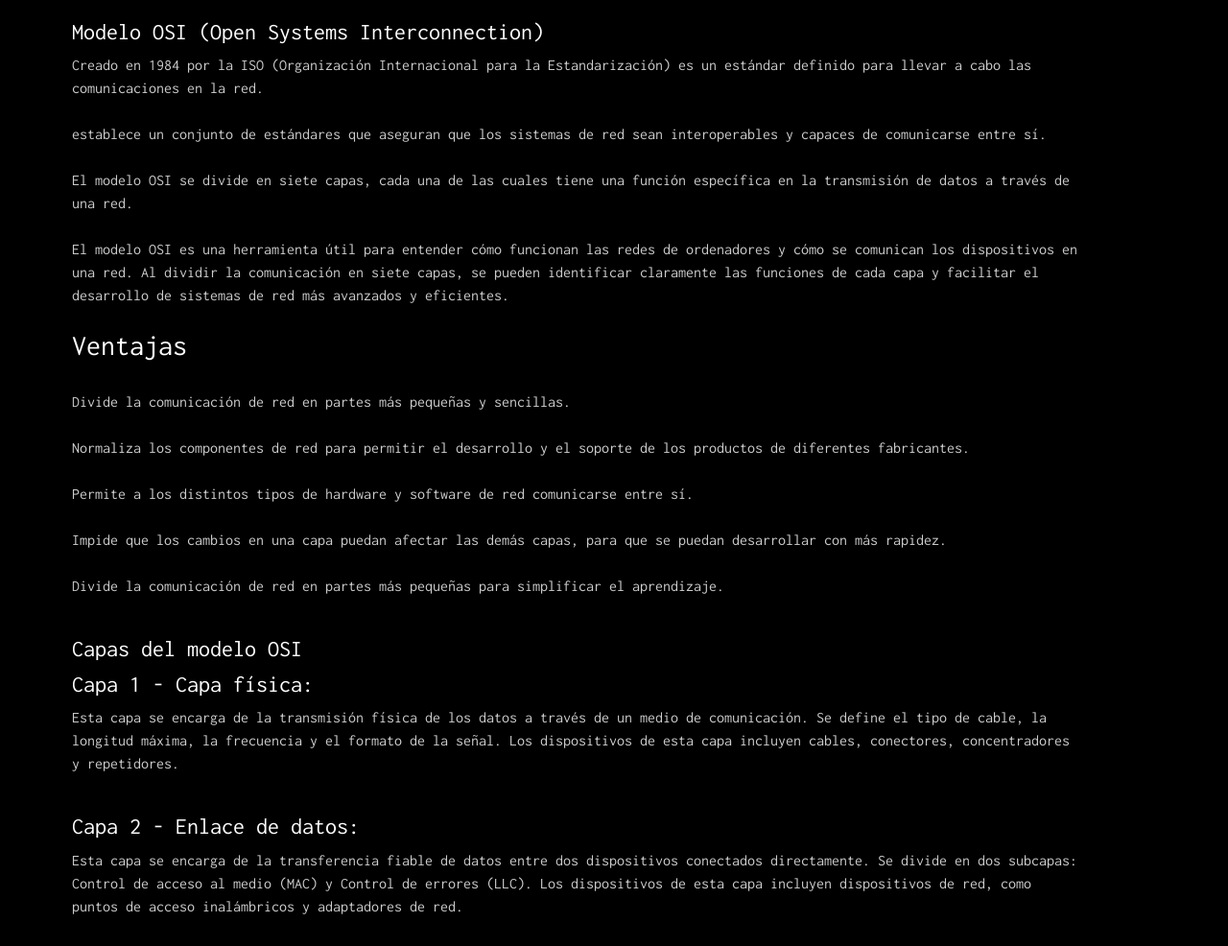
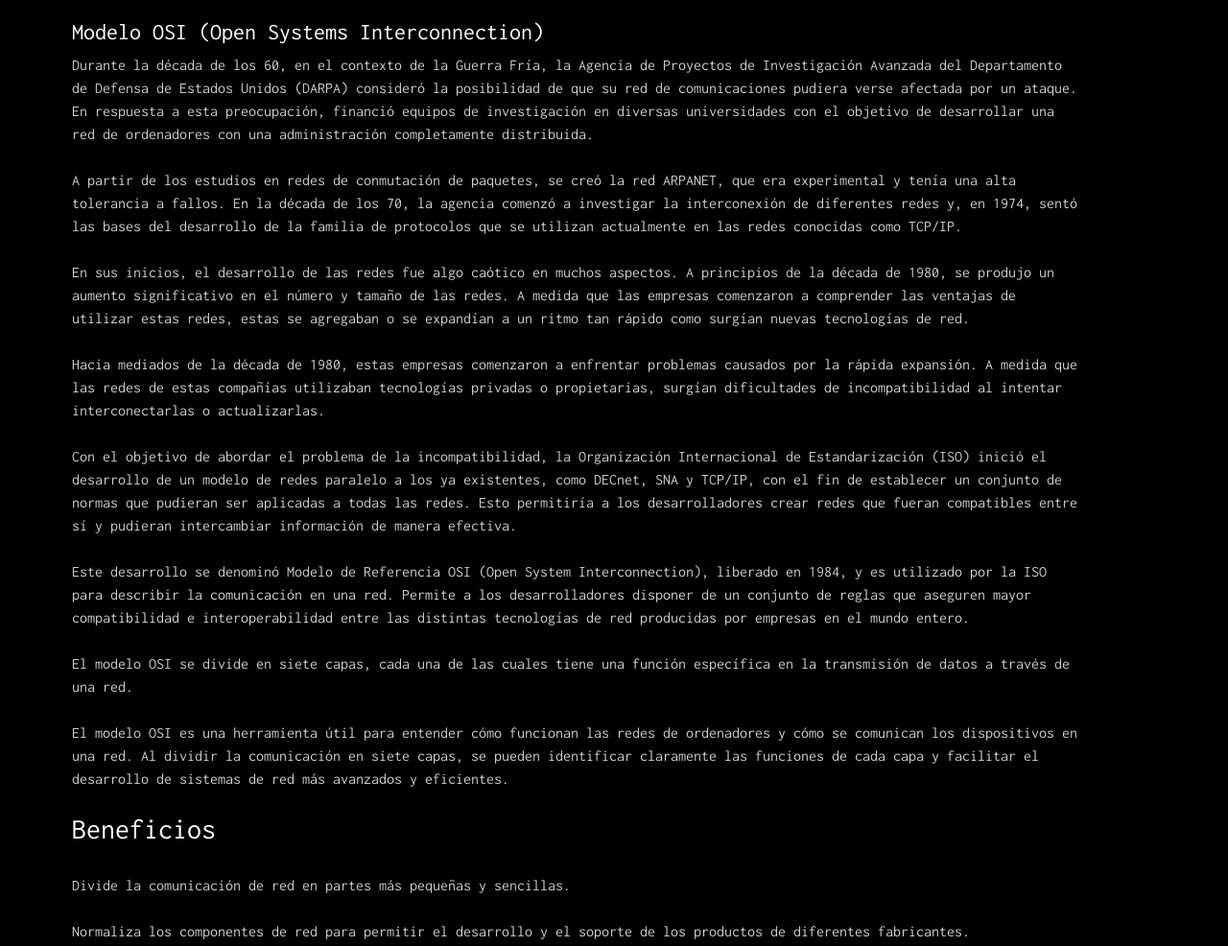
Before and after one commit to horaciokar/redesdedatos.net.ar, a plain HTML site: page modelo.html in a window 1280 px wide. Shown: the part 440-1426 px from the top of the page at 96% size. Drawn offline with Linux system fonts and the light colour scheme.

Commit message:
modelo OSI

```diff
--- a/modelo.html
+++ b/modelo.html
@@ -81,16 +81,39 @@
 													<div class="core">
 														<div class="fh5co-post to-animate">
 															<h3>Modelo OSI (Open Systems Interconnection)</h3>
-															<p>Creado en 1984 por la ISO (Organización Internacional para la Estandarización) es un estándar definido para llevar a
-															cabo las comunicaciones en la red.</p>
-															<p>establece un conjunto de estándares que aseguran que los sistemas de red sean interoperables y capaces de comunicarse
-															entre sí.</p>
+															<p>Durante la década de los 60, en el contexto de la Guerra Fría, la Agencia de Proyectos de Investigación Avanzada del
+															Departamento de Defensa de Estados Unidos (DARPA) consideró la posibilidad de que su red de comunicaciones pudiera verse
+															afectada por un ataque. En respuesta a esta preocupación, financió equipos de investigación en diversas universidades
+															con el objetivo de desarrollar una red de ordenadores con una administración completamente distribuida.</p>
+															<p>A partir de los estudios en redes de conmutación de paquetes, se creó la red ARPANET, que era experimental y tenía una
+															alta tolerancia a fallos. En la década de los 70, la agencia comenzó a investigar la interconexión de diferentes redes
+															y, en 1974, sentó las bases del desarrollo de la familia de protocolos que se utilizan actualmente en las redes
+															conocidas como TCP/IP.</p>
+															<p>En sus inicios, el desarrollo de las redes fue algo caótico en muchos aspectos. A principios de la década de 1980, se
+															produjo un aumento significativo en el número y tamaño de las redes. A medida que las empresas comenzaron a comprender
+															las ventajas de utilizar estas redes, estas se agregaban o se expandían a un ritmo tan rápido como surgían nuevas
+															tecnologías de red.</p>
+															<p>Hacia mediados de la década de 1980, estas empresas comenzaron a enfrentar problemas causados por la rápida expansión. A
+															medida que las redes de estas compañías utilizaban tecnologías privadas o propietarias, surgían dificultades de
+															incompatibilidad al intentar interconectarlas o actualizarlas.</p>
+															<p>Con el objetivo de abordar el problema de la incompatibilidad, la Organización Internacional de Estandarización (ISO)
+															inició el desarrollo de un modelo de redes paralelo a los ya existentes, como DECnet, SNA y TCP/IP, con el fin de
+															establecer un conjunto de normas que pudieran ser aplicadas a todas las redes. Esto permitiría a los desarrolladores
+															crear redes que fueran compatibles entre sí y pudieran intercambiar información de manera efectiva.</p>
+															<p>Este desarrollo se denominó Modelo de Referencia OSI (Open System Interconnection), liberado en
+															1984, y es utilizado por la ISO para describir la comunicación en una red. Permite a los
+															desarrolladores disponer de un conjunto de reglas que aseguren mayor compatibilidad e
+															interoperabilidad entre las distintas tecnologías de red producidas por empresas en el mundo entero.</p>
+															<p></p>
+
+
+
 															<p>El modelo OSI se divide en siete capas, cada una de las cuales tiene una función específica en la transmisión de datos a
 															través de una red.</p>
 															<p>El modelo OSI es una herramienta útil para entender cómo funcionan las redes de ordenadores y cómo se comunican los
 															dispositivos en una red. Al dividir la comunicación en siete capas, se pueden identificar claramente las funciones de
 															cada capa y facilitar el desarrollo de sistemas de red más avanzados y eficientes.</p>
-															<h2>Ventajas</h2>
+															<h2>Beneficios</h2>
 															<p>Divide la comunicación de red en partes más pequeñas y sencillas.</p>
 															<p>Normaliza los componentes de red para permitir el desarrollo y el soporte de los productos de diferentes fabricantes.</p>
 															<p>Permite a los distintos tipos de hardware y software de red comunicarse entre sí.</p>
@@ -101,7 +124,7 @@
 													<div class="core">
 														<div class="fh5co-post to-animate">
 															<h3>Capas del modelo OSI</h3>
-															<h3>Capa 1 - Capa física:</h3>
+															<h3>Capa 1 - Capa física - Medios y Señales:</h3>
 															<p>Esta capa se encarga de la transmisión física de los datos a través de un medio de comunicación. Se define el tipo de
 															cable, la longitud máxima, la frecuencia y el formato de la señal. Los dispositivos de esta capa incluyen cables,
 															conectores, concentradores y repetidores.</p>
```
